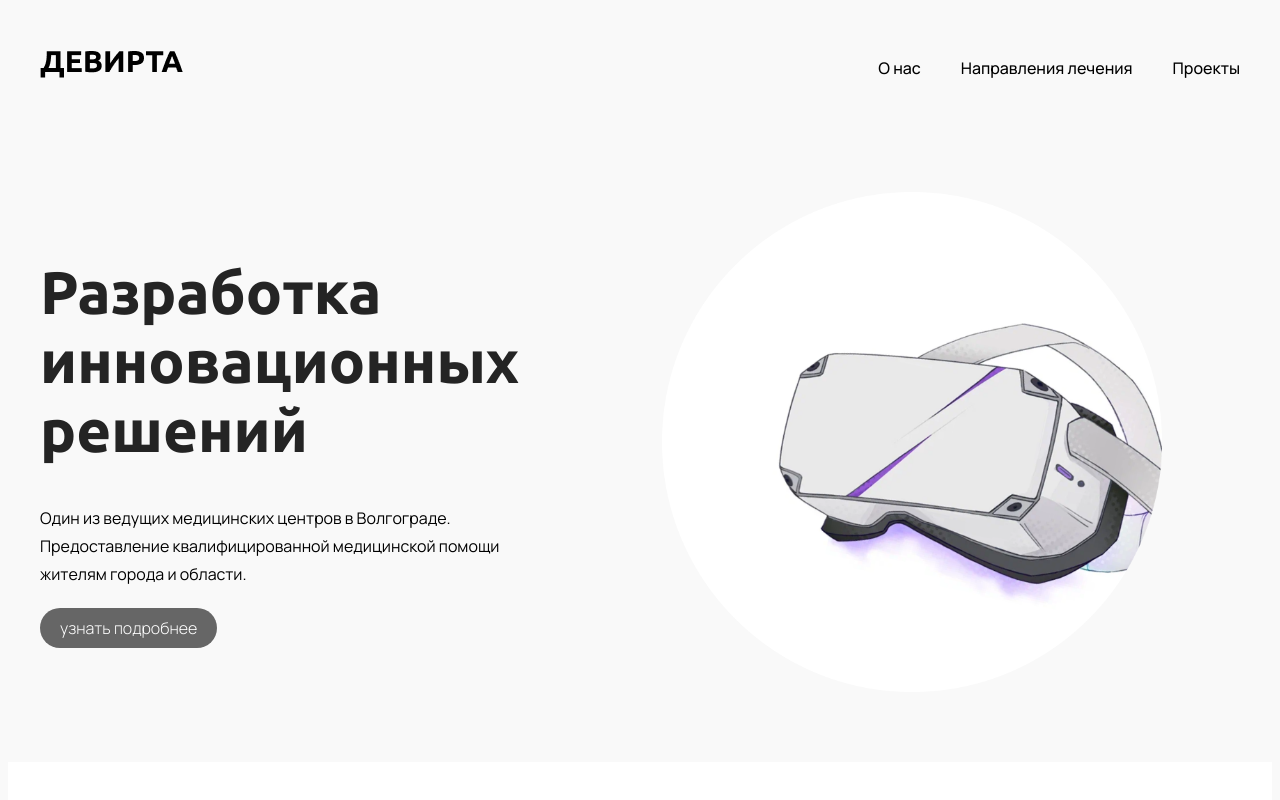
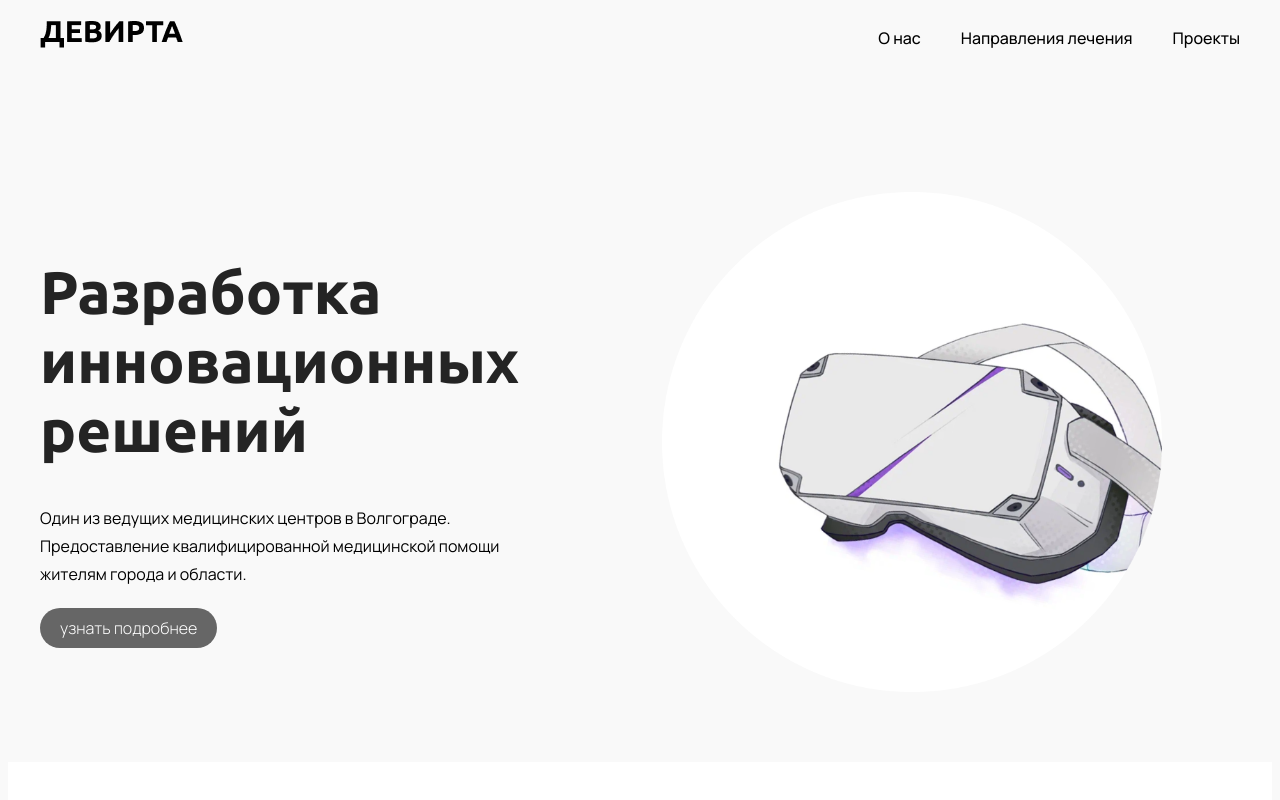
Before and after one commit to suusumi/devirta, a plain HTML site: page index.html in a window 1280 px wide. Shown: the top 800 px of the page. Drawn offline with Linux system fonts and the light colour scheme.

Commit message:
Header minor fixes

```diff
--- a/style.css
+++ b/style.css
@@ -34,8 +34,9 @@ h1 {
   position: fixed;
   width: 100%;
   left: 0;
-  top: 30px;
+  top: 0;
   z-index: 50;
+  background-color: #F9F9F9;
 }
 
 .header__container {
```
